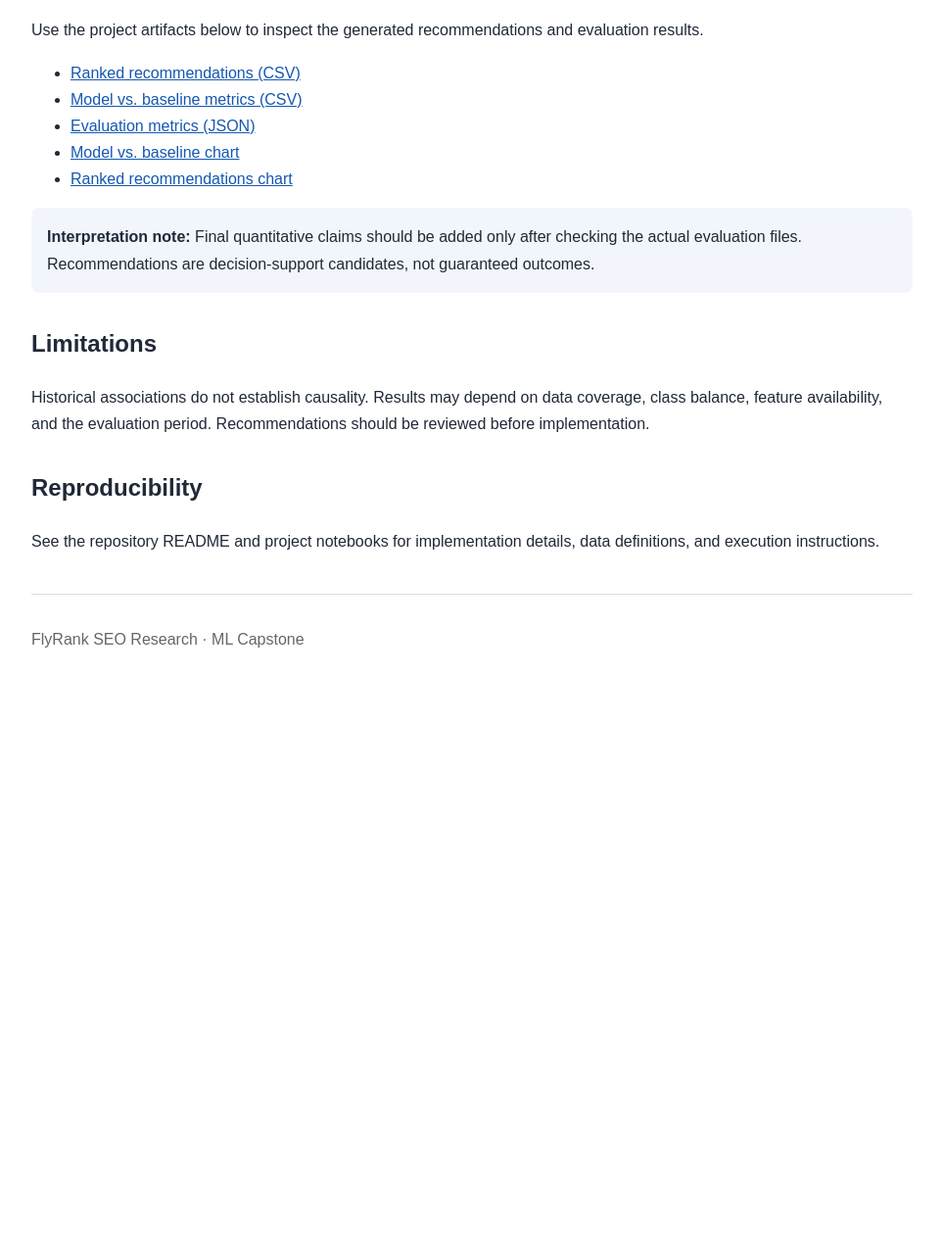
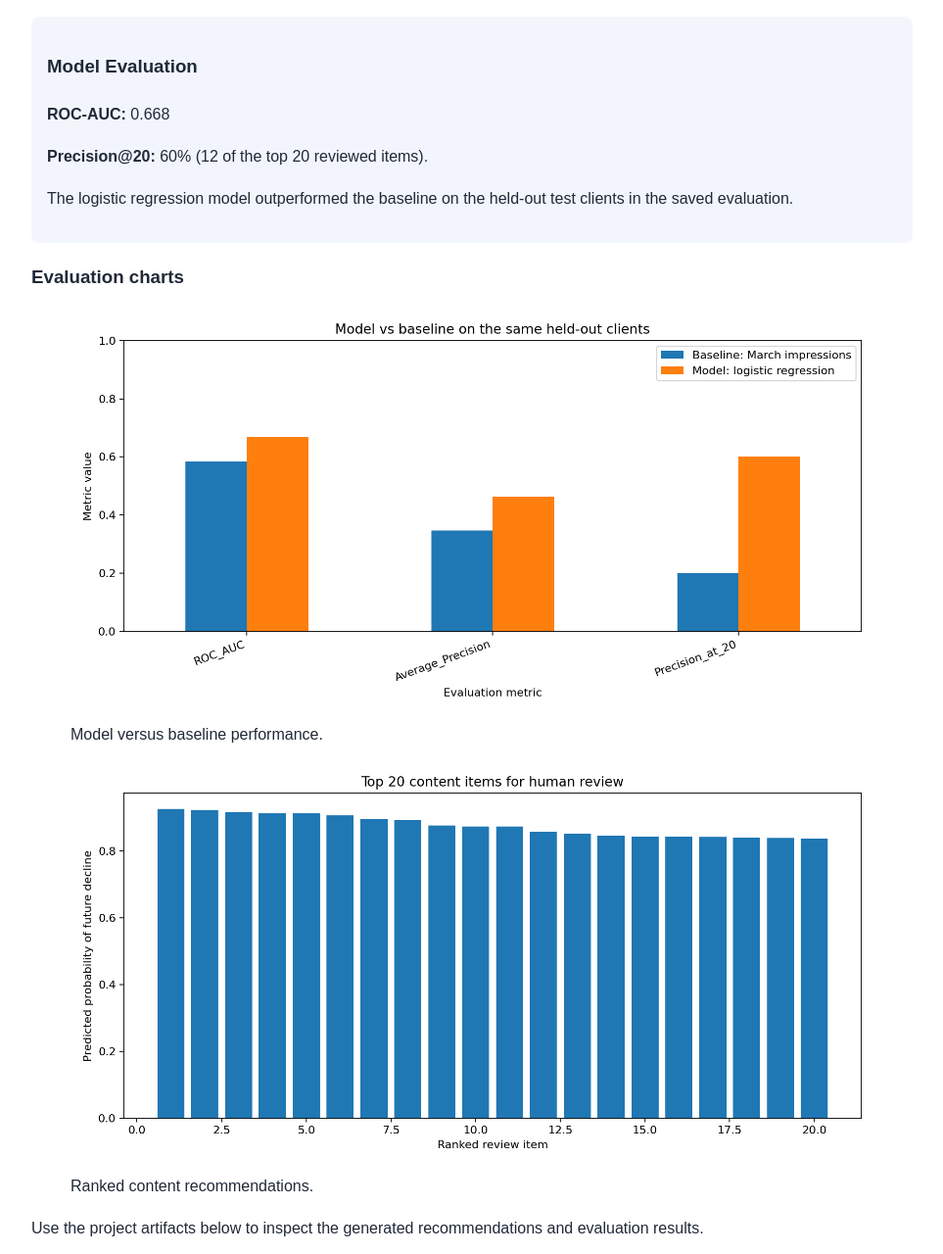
Before and after one commit to Swaraj0204/flyrank-ml-internship, a plain HTML site: page docs/index.html in a window 1280 px wide. Shown: the part 839-2119 px from the top of the page at 98% size, without its empty margins (158-1121 px from the left). Before the commit the page ends 1545 px from the top, so only its background shows below. Drawn offline with Linux system fonts and the light colour scheme.

Commit message:
Add model metrics and charts to research paper

```diff
--- a/docs/index.html
+++ b/docs/index.html
@@ -37,6 +37,29 @@
   <p>The workflow uses historical performance data to generate features and evaluate prioritization strategies. Any future-decline target must be defined using a future observation window, while predictors must exclude information from that window. Model and baseline results should be compared on the same evaluation population.</p>
 
   <h2>Results and artifacts</h2>
+
+<div class="note">
+  <h3>Model Evaluation</h3>
+  <p><strong>ROC-AUC:</strong> 0.668</p>
+  <p><strong>Precision@20:</strong> 60% (12 of the top 20 reviewed items).</p>
+  <p>The logistic regression model outperformed the baseline on the held-out test clients in the saved evaluation.</p>
+</div>
+
+<h3>Evaluation charts</h3>
+<figure>
+  <img src="model_vs_baseline.png"
+       alt="Model versus baseline evaluation chart"
+       style="max-width:100%;height:auto;">
+  <figcaption>Model versus baseline performance.</figcaption>
+</figure>
+
+<figure>
+  <img src="ranked_recommendations.png"
+       alt="Ranked content recommendations chart"
+       style="max-width:100%;height:auto;">
+  <figcaption>Ranked content recommendations.</figcaption>
+</figure>
+
   <p>Use the project artifacts below to inspect the generated recommendations and evaluation results.</p>
   <ul>
     <li><a href="ranked_recommendations_public.csv">Ranked recommendations (CSV)</a></li>
```
